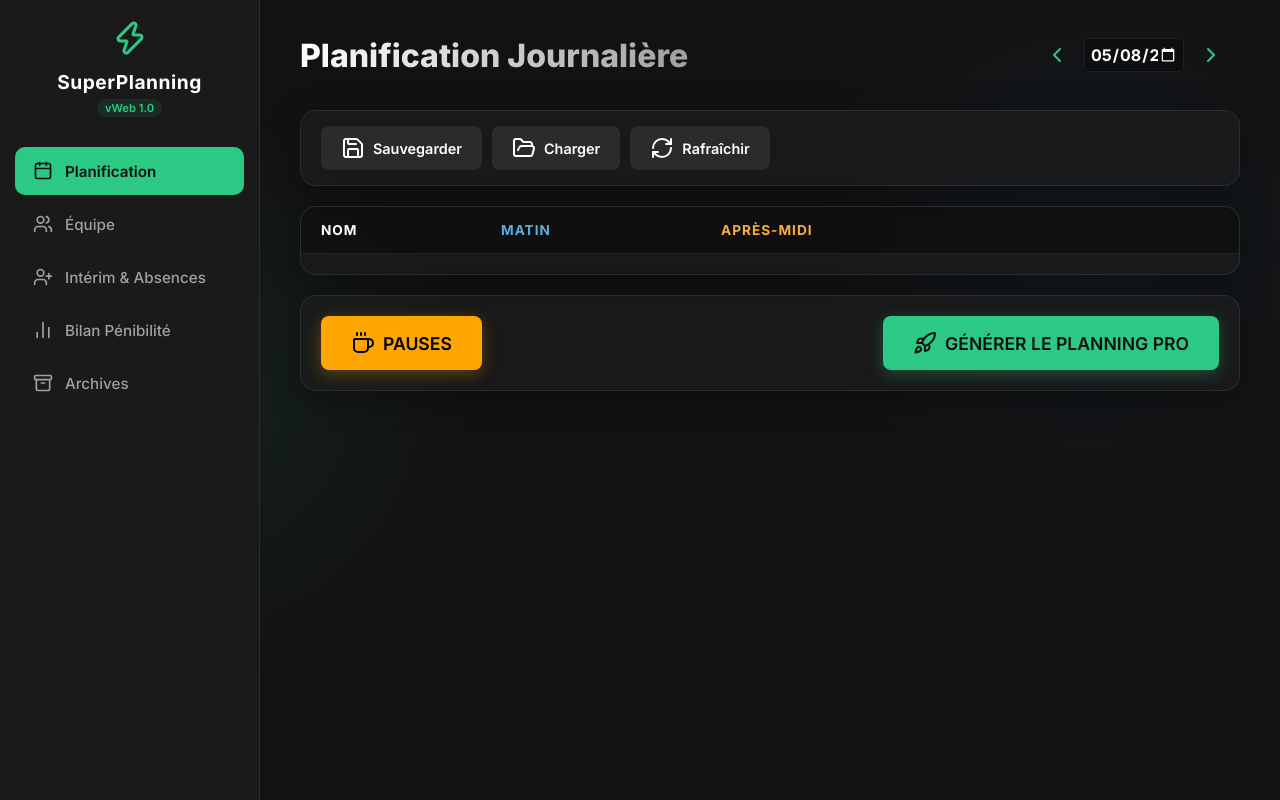
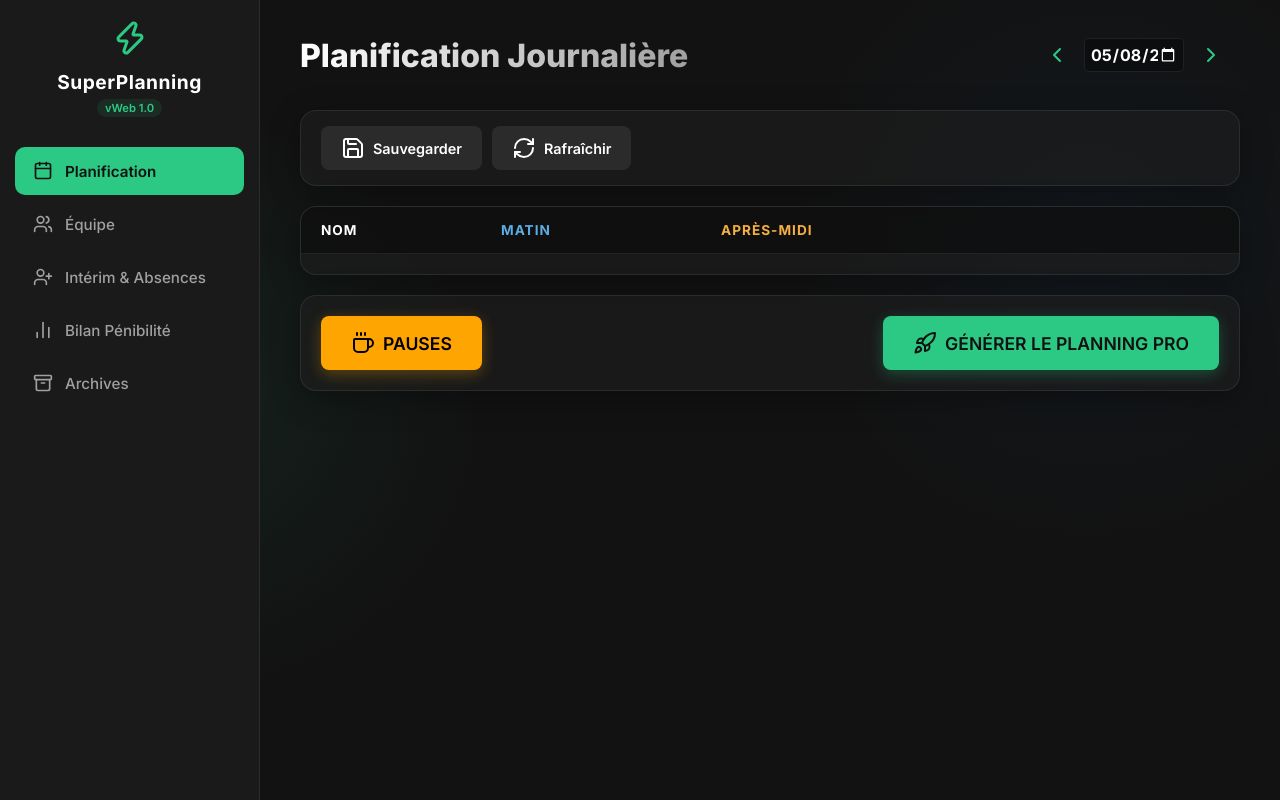
Before and after one commit to yac0212/super-planning-web, a Flask app: page / in a window 1280 px wide. Run offline with Flask 3, Linux system fonts and the light colour scheme; the visitor is signed in with stand-in values (Sample User, id 1); data that the repository does not hold is empty.

Commit message:
Remove redundant charger button

```diff
--- a/templates/index.html
+++ b/templates/index.html
@@ -52,7 +52,6 @@
 
                 <div class="toolbar glass-card">
                     <button class="btn btn-secondary" id="btn-save-planning"><i data-lucide="save"></i> Sauvegarder</button>
-                    <button class="btn btn-secondary" id="btn-load-planning"><i data-lucide="folder-open"></i> Charger</button>
                     <button class="btn btn-secondary" id="btn-refresh-planning"><i data-lucide="refresh-cw"></i> Rafraîchir</button>
                     <div class="spacer"></div>
                 </div>
```
